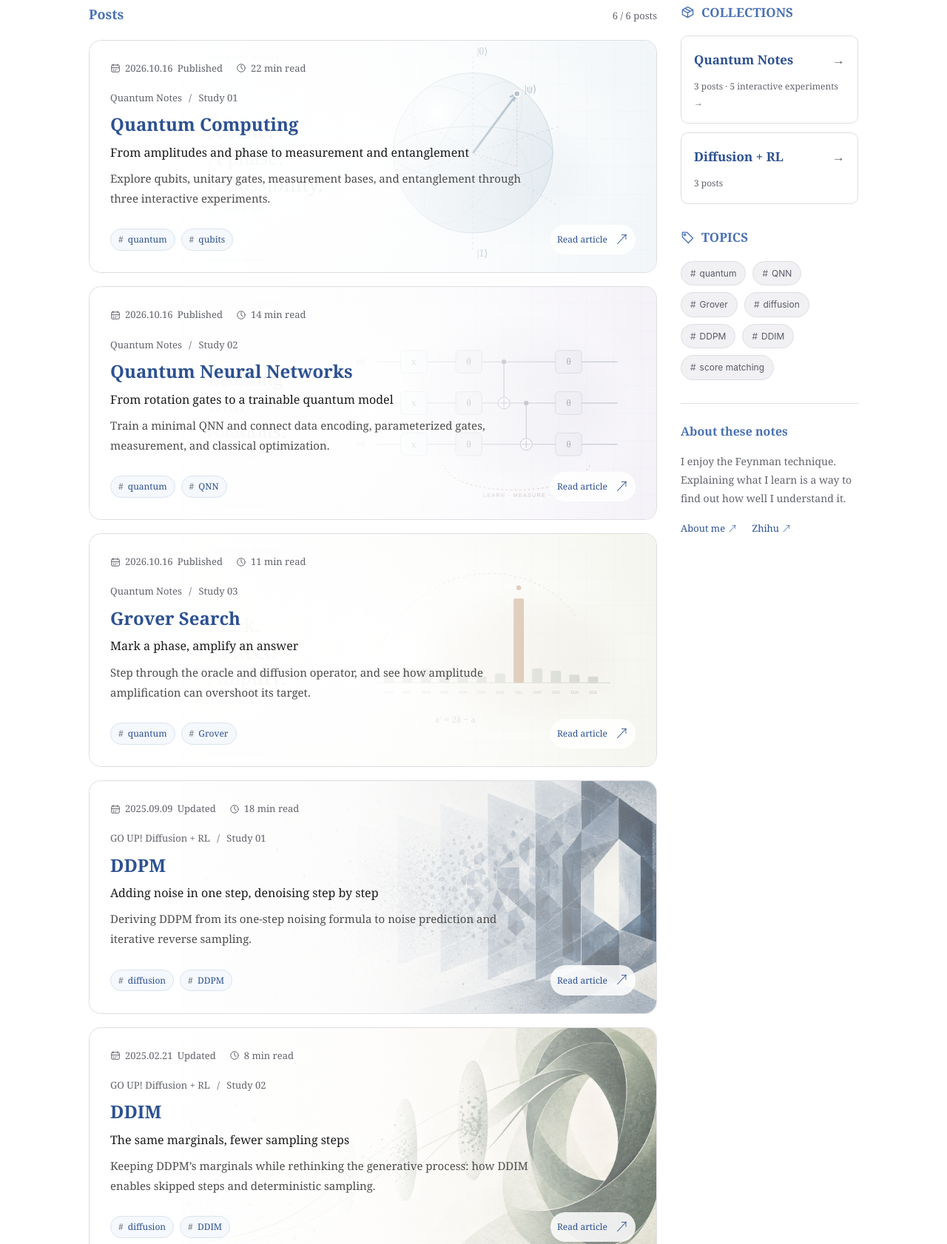
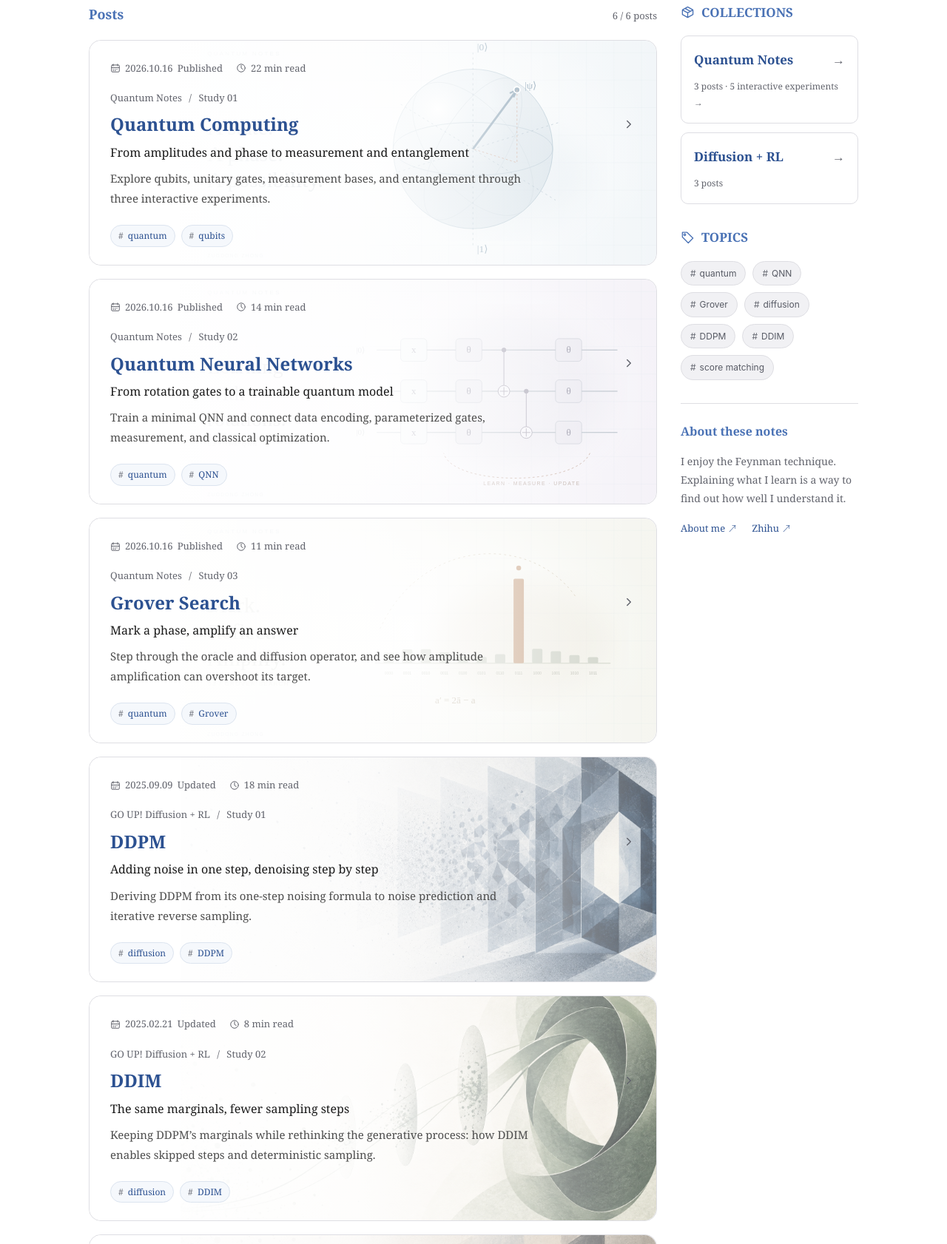
Before and after one commit to zuodong-zhong/zuodong-zhong.github.io, a website: page blog/index.html in a window 1280 px wide. Shown: the part 184-1866 px from the top of the page at 74% size. Drawn offline with Linux system fonts and the light colour scheme.

Commit message:
Use simple chevrons for blog article cards

```diff
--- a/blog/blog.css
+++ b/blog/blog.css
@@ -69,21 +69,20 @@ h1, h2, h3 { color: var(--blog-heading); }
 .post-meta svg { width: 14px; height: 14px; }
 .post-series { margin: 17px 0 7px; color: var(--blog-muted); font-size: 13px; }
 .post-series > span[aria-hidden="true"] { padding-inline: 6px; }
-.post-title { max-width: 92%; }
-.post-title a { display: block; color: var(--blog-accent); font-size: 24px; font-weight: 700; line-height: 1.4; }
+.post-title { max-width: 100%; }
+.post-title a { display: grid; grid-template-columns: minmax(0, 1fr) 18px; column-gap: 18px; color: var(--blog-accent); font-size: 24px; font-weight: 700; line-height: 1.4; }
 .post-title a::after { content: ""; position: absolute; inset: -1px; z-index: 2; border-radius: 16px; }
 .post-title a:focus-visible { outline: none; }
 .post-title a:focus-visible::after { outline: 2px solid var(--blog-accent); outline-offset: 4px; }
-.post-subtitle { display: block; margin-top: 8px; color: var(--blog-text); font-size: 16px; font-weight: 400; line-height: 1.7; text-wrap: pretty; }
+.post-subtitle { display: block; grid-column: 1; margin-top: 8px; color: var(--blog-text); font-size: 16px; font-weight: 400; line-height: 1.7; text-wrap: pretty; }
 .post-excerpt { max-width: 82%; margin: 8px 0 22px; color: #4d4d4d; font-size: 15px; line-height: 1.8; text-wrap: pretty; }
 .post-bottom { display: flex; justify-content: space-between; align-items: center; flex-wrap: wrap; gap: 14px; margin-top: auto; }
 .post-tags { display: flex; flex-wrap: wrap; gap: 8px; margin: 0; padding: 0; list-style: none; color: var(--blog-accent); font-size: 12px; }
 .post-tags li { padding: 3px 10px; border: 1px solid #dce4ef; border-radius: 20px; background: #f4f7fcd9; }
 .post-tags span { padding-right: 3px; color: #6b6e77; }
-.post-read { display: inline-flex; align-items: center; gap: 10px; padding: 3px 9px; border-radius: 20px; color: var(--blog-accent); background: #ffffffd9; font-size: 12px; }
-.read-arrow { display: inline-block; font-size: 19px; transition: transform .2s ease; }
+.post-chevron { grid-column: 2; grid-row: 1; align-self: center; width: 18px; height: 18px; color: var(--blog-muted); stroke-width: 2; transition: transform .2s ease; }
 .post-card:hover, .post-card:focus-within { border-color: #a9bfde; box-shadow: 0 4px 12px #2c51910a; }
-.post-card:hover .read-arrow, .post-card:focus-within .read-arrow { transform: translate(2px, -2px); }
+.post-card:focus-within .post-chevron { color: var(--blog-accent); }
 .post-card:hover .post-art img { opacity: .92; transform: scale(1.015); }
 .blog-empty { padding: 58px 20px 65px; text-align: center; border: 1px solid var(--blog-border); border-radius: 16px; }
 .blog-empty p { max-width: 370px; margin-inline: auto; color: var(--blog-muted); font-size: 14px; line-height: 1.9; text-wrap: pretty; }
@@ -137,7 +136,6 @@ h1, h2, h3 { color: var(--blog-heading); }
   .post-art::after { background: linear-gradient(105deg, #fffffff5 0%, #ffffffe6 45%, #ffffffb3 100%); }
   .post-card:hover .post-art img { opacity: .74; }
   .post-bottom { gap: 14px 10px; }
-  .post-read > span:first-child { display: none; }
 }
 @media (max-width: 480px) {
   .blog-main, .blog-footer { width: calc(100% - 40px); }
@@ -155,7 +153,11 @@ h1, h2, h3 { color: var(--blog-heading); }
   .post-tags { gap: 5px; font-size: 12px; }
   .post-tags li { padding-inline: 8px; }
 }
+@media (hover: hover) and (pointer: fine) {
+  .post-card:hover .post-chevron { color: var(--blog-accent); transform: translateX(2px); }
+}
 @media (prefers-reduced-motion: reduce) {
   html { scroll-behavior: auto; }
   *, *::before, *::after { transition: none !important; }
+  .post-card:hover .post-chevron { transform: none; }
 }
--- a/blog/index.html
+++ b/blog/index.html
@@ -13,7 +13,7 @@
   <link rel="canonical" href="https://zuodong-zhong.github.io/blog/">
   <link rel="icon" type="image/jpeg" href="../assets/images/头像.jpg?v=9dfdd1931b47">
   <link rel="stylesheet" href="../site-theme.css?v=0325a12068d1">
-  <link rel="stylesheet" href="blog.css?v=aca4ede6d906">
+  <link rel="stylesheet" href="blog.css?v=f9f75579746f">
   <link rel="stylesheet" href="../site-header.css?v=0d749170a145">
   <script src="../site.js?v=52d1408c00e5" defer></script>
   <script src="blog.js?v=9e02872289af" defer></script>
@@ -63,9 +63,9 @@
                 <span><svg viewBox="0 0 24 24" aria-hidden="true"><circle cx="12" cy="12" r="9"/><path d="M12 6v6l4 3"/></svg><span data-zh="22 分钟阅读">22 min read</span></span>
               </div>
               <p class="post-series"><span data-zh="量子计算">Quantum Notes</span> <span aria-hidden="true">/</span> <span data-zh="学习 1">Study 01</span></p>
-              <h3 class="post-title"><a href="./quantum-computing-basics/"><span data-zh="量子计算入门">Quantum Computing</span><span class="post-subtitle" data-zh="从复振幅、相位到测量与纠缠">From amplitudes and phase to measurement and entanglement</span></a></h3>
+              <h3 class="post-title"><a href="./quantum-computing-basics/"><span data-zh="量子计算入门">Quantum Computing</span><span class="post-subtitle" data-zh="从复振幅、相位到测量与纠缠">From amplitudes and phase to measurement and entanglement</span><svg class="post-chevron" viewBox="0 0 24 24" aria-hidden="true" focusable="false"><path d="m9 6 6 6-6 6"/></svg></a></h3>
               <p class="post-excerpt" data-zh="用布洛赫球、振幅干涉和联合测量实验，整理量子比特、酉门、测量基与纠缠之间的关系。">Explore qubits, unitary gates, measurement bases, and entanglement through three interactive experiments.</p>
-              <div class="post-bottom"><ul class="post-tags" aria-label="Tags"><li><span aria-hidden="true">#</span> quantum</li><li><span aria-hidden="true">#</span> qubits</li></ul><span class="post-read" aria-hidden="true"><span data-zh="阅读全文">Read article</span><span class="read-arrow">↗</span></span></div>
+              <div class="post-bottom"><ul class="post-tags" aria-label="Tags"><li><span aria-hidden="true">#</span> quantum</li><li><span aria-hidden="true">#</span> qubits</li></ul></div>
             </div>
           </article>
           <article class="post-card" data-post data-collection="quantum" data-tags="quantum qnn" data-search="量子神经网络 量子机器学习 变分 参数位移 编码 梯度 非线性 quantum neural networks machine learning variational circuit QNN parameter shift gradient">
@@ -76,9 +76,9 @@
                 <span><svg viewBox="0 0 24 24" aria-hidden="true"><circle cx="12" cy="12" r="9"/><path d="M12 6v6l4 3"/></svg><span data-zh="14 分钟阅读">14 min read</span></span>
               </div>
               <p class="post-series"><span data-zh="量子计算">Quantum Notes</span> <span aria-hidden="true">/</span> <span data-zh="学习 2">Study 02</span></p>
-              <h3 class="post-title"><a href="./quantum-neural-networks/"><span data-zh="量子神经网络">Quantum Neural Networks</span><span class="post-subtitle" data-zh="从旋转门到一个可训练的量子模型">From rotation gates to a trainable quantum model</span></a></h3>
+              <h3 class="post-title"><a href="./quantum-neural-networks/"><span data-zh="量子神经网络">Quantum Neural Networks</span><span class="post-subtitle" data-zh="从旋转门到一个可训练的量子模型">From rotation gates to a trainable quantum model</span><svg class="post-chevron" viewBox="0 0 24 24" aria-hidden="true" focusable="false"><path d="m9 6 6 6-6 6"/></svg></a></h3>
               <p class="post-excerpt" data-zh="把编码、参数化电路、测量与经典优化连成闭环，亲手训练一个最小 QNN，理解参数位移和非线性的来源。">Train a minimal QNN and connect data encoding, parameterized gates, measurement, and classical optimization.</p>
-              <div class="post-bottom"><ul class="post-tags" aria-label="Tags"><li><span aria-hidden="true">#</span> quantum</li><li><span aria-hidden="true">#</span> QNN</li></ul><span class="post-read" aria-hidden="true"><span data-zh="阅读全文">Read article</span><span class="read-arrow">↗</span></span></div>
+              <div class="post-bottom"><ul class="post-tags" aria-label="Tags"><li><span aria-hidden="true">#</span> quantum</li><li><span aria-hidden="true">#</span> QNN</li></ul></div>
             </div>
           </article>
           <article class="post-card" data-post data-collection="quantum" data-tags="quantum grover" data-search="量子计算 量子搜索 Grover Oracle Diffusion 振幅放大 相位 反射 搜索 quantum search amplitude amplification oracle diffusion">
@@ -89,9 +89,9 @@
                 <span><svg viewBox="0 0 24 24" aria-hidden="true"><circle cx="12" cy="12" r="9"/><path d="M12 6v6l4 3"/></svg><span data-zh="11 分钟阅读">11 min read</span></span>
               </div>
               <p class="post-series"><span data-zh="量子计算">Quantum Notes</span> <span aria-hidden="true">/</span> <span data-zh="学习 3">Study 03</span></p>
-              <h3 class="post-title"><a href="./grover-search/"><span data-zh="Grover 搜索">Grover Search</span><span class="post-subtitle" data-zh="标记相位，放大正确答案的振幅">Mark a phase, amplify an answer</span></a></h3>
+              <h3 class="post-title"><a href="./grover-search/"><span data-zh="Grover 搜索">Grover Search</span><span class="post-subtitle" data-zh="标记相位，放大正确答案的振幅">Mark a phase, amplify an answer</span><svg class="post-chevron" viewBox="0 0 24 24" aria-hidden="true" focusable="false"><path d="m9 6 6 6-6 6"/></svg></a></h3>
               <p class="post-excerpt" data-zh="从四选一的完整推导出发，逐步执行 Oracle 和 Diffusion，观察振幅放大、测量概率与过度迭代。">Step through the oracle and diffusion operator, and see how amplitude amplification can overshoot its target.</p>
-              <div class="post-bottom"><ul class="post-tags" aria-label="Tags"><li><span aria-hidden="true">#</span> quantum</li><li><span aria-hidden="true">#</span> Grover</li></ul><span class="post-read" aria-hidden="true"><span data-zh="阅读全文">Read article</span><span class="read-arrow">↗</span></span></div>
+              <div class="post-bottom"><ul class="post-tags" aria-label="Tags"><li><span aria-hidden="true">#</span> quantum</li><li><span aria-hidden="true">#</span> Grover</li></ul></div>
             </div>
           </article>
           <article class="post-card" data-post data-collection="diffusion-rl" data-tags="diffusion ddpm" data-search="扩散模型 学习笔记 加噪 去噪 一步加噪 逐步采样 马尔可夫链 变分下界 噪声预测 DDPM denoising diffusion probabilistic models forward reverse process reinforcement learning 强化学习">
@@ -102,11 +102,10 @@
                 <span><svg viewBox="0 0 24 24" aria-hidden="true"><circle cx="12" cy="12" r="9"/><path d="M12 6v6l4 3"/></svg><span data-zh="18 分钟阅读">18 min read</span></span>
               </div>
               <p class="post-series"><span>GO UP! Diffusion + RL</span> <span aria-hidden="true">/</span> <span data-zh="学习 1">Study 01</span></p>
-              <h3 class="post-title"><a href="./ddpm/"><span>DDPM</span><span class="post-subtitle" data-zh="一步加噪，逐步去噪">Adding noise in one step, denoising step by step</span></a></h3>
+              <h3 class="post-title"><a href="./ddpm/"><span>DDPM</span><span class="post-subtitle" data-zh="一步加噪，逐步去噪">Adding noise in one step, denoising step by step</span><svg class="post-chevron" viewBox="0 0 24 24" aria-hidden="true" focusable="false"><path d="m9 6 6 6-6 6"/></svg></a></h3>
               <p class="post-excerpt" data-zh="从前向过程的一步加噪公式，到噪声预测目标与逐步反向采样，梳理 DDPM 的推导。">Deriving DDPM from its one-step noising formula to noise prediction and iterative reverse sampling.</p>
               <div class="post-bottom">
                 <ul class="post-tags" aria-label="Tags"><li><span aria-hidden="true">#</span> diffusion</li><li><span aria-hidden="true">#</span> DDPM</li></ul>
-                <span class="post-read" aria-hidden="true"><span data-zh="阅读全文">Read article</span><span class="read-arrow">↗</span></span>
               </div>
             </div>
           </article>
@@ -118,11 +117,10 @@
                 <span><svg viewBox="0 0 24 24" aria-hidden="true"><circle cx="12" cy="12" r="9"/><path d="M12 6v6l4 3"/></svg><span data-zh="8 分钟阅读">8 min read</span></span>
               </div>
               <p class="post-series"><span>GO UP! Diffusion + RL</span> <span aria-hidden="true">/</span> <span data-zh="学习 2">Study 02</span></p>
-              <h3 class="post-title"><a href="./ddim/"><span>DDIM</span><span class="post-subtitle" data-zh="相同边缘分布，跳步生成">The same marginals, fewer sampling steps</span></a></h3>
+              <h3 class="post-title"><a href="./ddim/"><span>DDIM</span><span class="post-subtitle" data-zh="相同边缘分布，跳步生成">The same marginals, fewer sampling steps</span><svg class="post-chevron" viewBox="0 0 24 24" aria-hidden="true" focusable="false"><path d="m9 6 6 6-6 6"/></svg></a></h3>
               <p class="post-excerpt" data-zh="保持与 DDPM 相同的边缘分布，重新构造生成过程，理解 DDIM 如何实现跳步与确定性采样。">Keeping DDPM’s marginals while rethinking the generative process: how DDIM enables skipped steps and deterministic sampling.</p>
               <div class="post-bottom">
                 <ul class="post-tags" aria-label="Tags"><li><span aria-hidden="true">#</span> diffusion</li><li><span aria-hidden="true">#</span> DDIM</li></ul>
-                <span class="post-read" aria-hidden="true"><span data-zh="阅读全文">Read article</span><span class="read-arrow">↗</span></span>
               </div>
             </div>
           </article>
@@ -134,11 +132,10 @@
                 <span><svg viewBox="0 0 24 24" aria-hidden="true"><circle cx="12" cy="12" r="9"/><path d="M12 6v6l4 3"/></svg><span data-zh="15 分钟阅读">15 min read</span></span>
               </div>
               <p class="post-series"><span>GO UP! Diffusion + RL</span> <span aria-hidden="true">/</span> <span data-zh="学习 3">Study 03</span></p>
-              <h3 class="post-title"><a href="./score-based-generative-models/"><span>Score-based Generative Models</span><span class="post-subtitle" data-zh="真正意义的“扩散”模型，从梯度角度理解加噪去噪">Understanding diffusion and denoising through gradients</span></a></h3>
+              <h3 class="post-title"><a href="./score-based-generative-models/"><span>Score-based Generative Models</span><span class="post-subtitle" data-zh="真正意义的“扩散”模型，从梯度角度理解加噪去噪">Understanding diffusion and denoising through gradients</span><svg class="post-chevron" viewBox="0 0 24 24" aria-hidden="true" focusable="false"><path d="m9 6 6 6-6 6"/></svg></a></h3>
               <p class="post-excerpt" data-zh="从 Score 与噪声的联系，到梯度场的学习，再到 Langevin dynamics 采样。">From scores and noise prediction to learning gradient fields and sampling with Langevin dynamics.</p>
               <div class="post-bottom">
                 <ul class="post-tags" aria-label="Tags"><li><span aria-hidden="true">#</span> diffusion</li><li><span aria-hidden="true">#</span> score matching</li></ul>
-                <span class="post-read" aria-hidden="true"><span data-zh="阅读全文">Read article</span><span class="read-arrow">↗</span></span>
               </div>
             </div>
           </article>
```
Also changed, not shown: DESIGN.md (+2 -1 lines).
